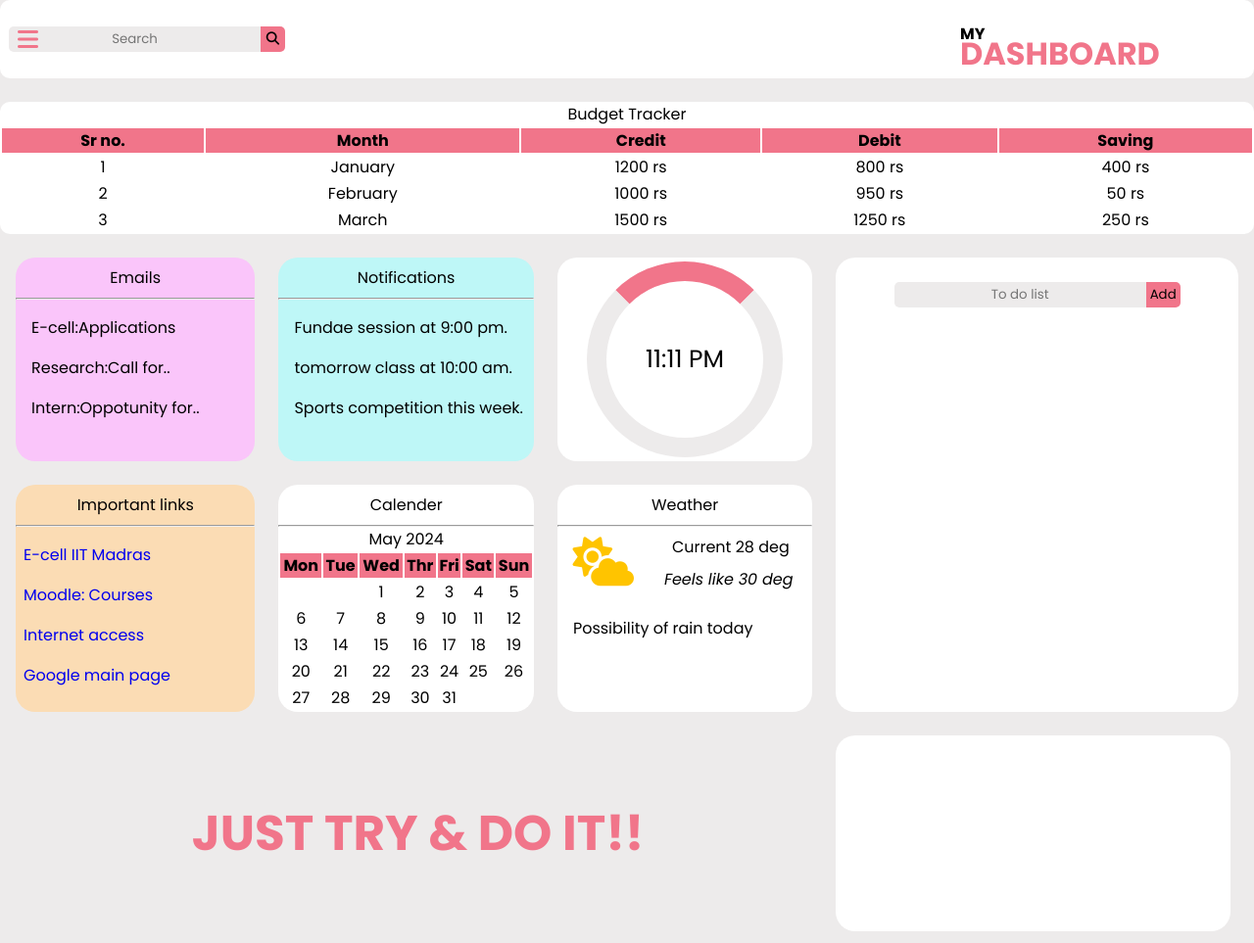
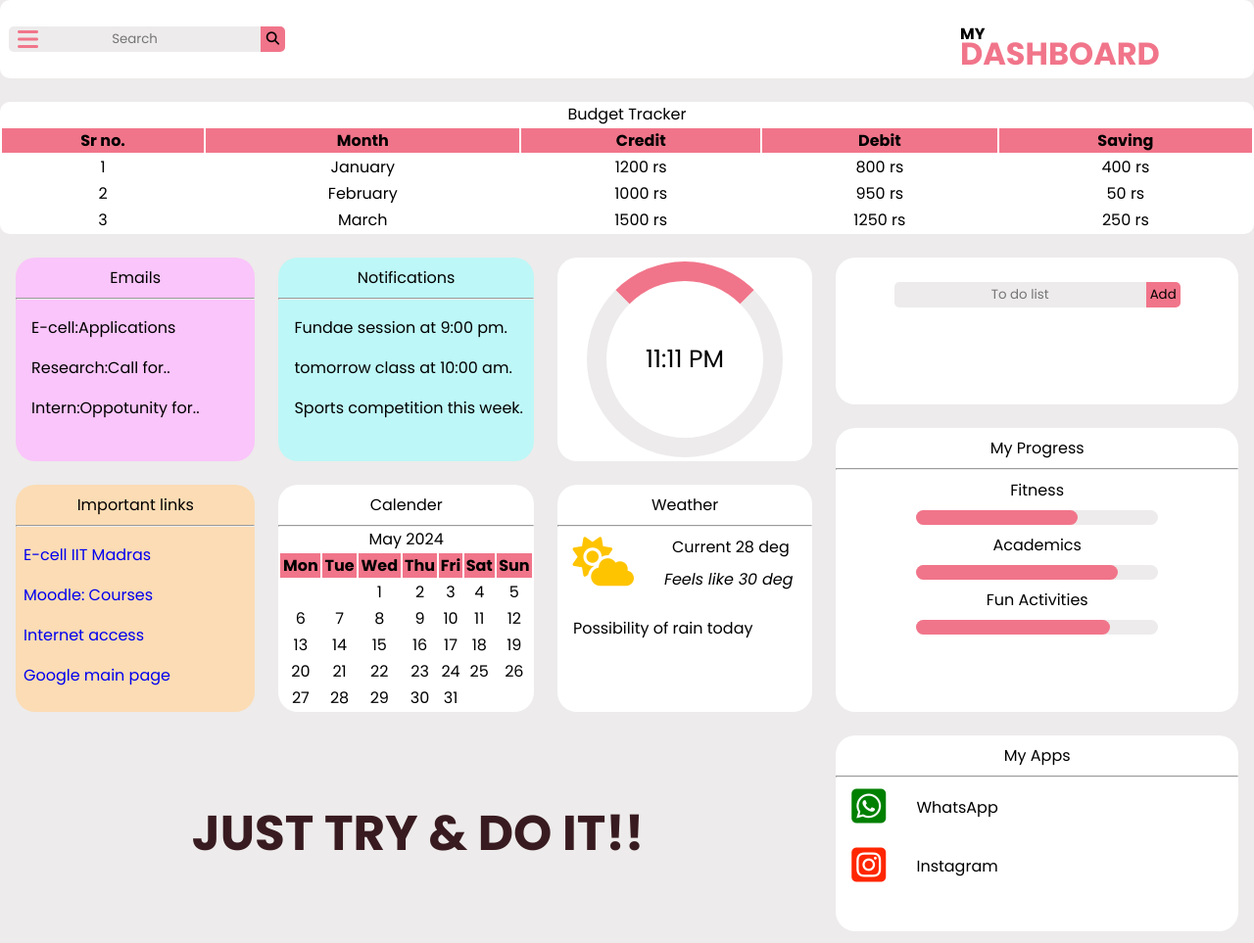
Before and after one commit to PruthvirajChougale/WMO_Manager_app, a plain HTML site: page index.html in a window 1280 px wide. Shown: the whole page at 98% size. Drawn offline with Linux system fonts and the light colour scheme.

Commit message:
Dashboard completed

```diff
--- a/index.html
+++ b/index.html
@@ -143,7 +143,7 @@
                             <th>Mon</th>
                             <th>Tue</th>
                             <th>Wed</th>
-                            <th>Thr</th>
+                            <th>Thu</th>
                             <th>Fri</th>
                             <th>Sat</th>
                             <th>Sun</th>
@@ -212,14 +212,56 @@
                </div>
             </div>
             <div id="right_content">
-                <input id="to-do" type="text" placeholder="To do list">
+                <div id="mytodo">
+                    <input id="to-do" type="text" placeholder="To do list">
                 <button id="add">Add</button>
+                </div>
+                <div id="myprogress">
+                    <p>My Progress</p>
+                    <hr>
+                    <div id="progressgrid">
+                       <div id="fitness">
+                        <p>Fitness</p>
+                        <div class="progressbar" id="fitnesspro">
+                            <div class="colorpro"></div>
+                        </div>
+                        <p>Academics</p>
+                        <div class="progressbar" id="academicspro">
+                            <div class="colorpro"></div>
+                        </div>
+                        <p>Fun Activities</p>
+                        <div class="progressbar" id="funpro">
+                            <div class="colorpro"></div>
+                        </div>
+                       </div>
+                    </div>
+                </div>
+
             </div>
             <div id="quote">
                 <b class="quote-line">JUST TRY & DO IT!!</b>
 
             </div>
-            <div id="contact"></div>
+            <div id="app">
+                <p>My Apps</p>
+                <hr>
+                <div id="appgrid">
+                    <div class="grid-icon" id="wh-icon">
+                        <i class="fa-brands fa-square-whatsapp"></i>
+                    </div>
+                    <div id="wh">
+                        WhatsApp
+                    </div>
+                    <div class="grid-icon" id="insta-icon">
+                        <i class="fa-brands fa-square-instagram"></i>
+                    </div>
+                    <div id="insta">
+                        Instagram
+                    </div>
+                </div>
+
+
+            </div>
         </div>
     </div>
 
--- a/style.css
+++ b/style.css
@@ -156,14 +156,10 @@ tbody{
     width:100vw;
     height:700px;
     background-color: #edebeb;
-    /* border-radius:20px; */
 }
 #right_content{
-    background-color:#fff;
     display:flex;
-    justify-content:center;
-    /* height: 500px; */
-    border-radius:20px;
+    flex-direction: column;
     margin-right:1rem;
 }
 #left_content{
@@ -173,11 +169,12 @@ tbody{
     background-color: #edebeb;
     text-align:start;
 }
+
+/* quote just do it */
 #quote{
     display:flex;
     height:200px;
     margin:1.5rem;
-    /* background-color: #fff; */
     border-radius:20px;
     font-size:50px;
     justify-content: center;
@@ -185,7 +182,7 @@ tbody{
 
 }
 .quote-line{
-    animation:animate 5s ease-in-out 0s infinite alternate;
+    animation:animate 3s ease-in-out 0s infinite alternate;
 }
 @keyframes animate{
     from{
@@ -195,13 +192,42 @@ tbody{
         color:#f1758a;
     }
 }
-#contact{
+
+/* my apps */
+#app{
     height:200px;
-    margin:1.5rem 1.5rem 1.5rem 0;
+    margin:1.5rem 1rem 1.5rem 0;
     background-color: #fff;
     border-radius:20px;
 }
+#appgrid, #contactgrid{
+    display:grid;
+    grid-template-columns: 1fr 4fr;
+    align-items: center;
+    justify-content:start;
+}
+.grid-icon{
+    font-size: 40px;
+    margin-left:1rem;
+}
+#wh-icon{
+    color:green;
+}
+#insta-icon{
+    color:rgb(255, 38, 0);
+}
 
+/* my to do list */
+#mytodo{
+height: 150px;
+margin-bottom:1.5rem;
+width:100%;
+background-color:#fff;
+display:flex;
+justify-content:center;
+border-radius:20px;
+
+}
 #to-do{
     position:relative;
     top:25px;
@@ -216,6 +242,41 @@ tbody{
     border-top-right-radius: 5px;
     border-bottom-right-radius: 5px;
 }
+
+/* my progress bar */
+#myprogress{
+    flex:1;
+    background-color: #fff;
+    border-radius:20px;
+}
+#progressgrid{
+    grid-template-rows:1fr 1fr 1fr;
+}
+.progressbar{
+    height: 15px;
+    margin:0 20% 0 20%;
+    background-color: #edebeb;
+    border-radius:15px;
+}
+#fitnesspro{
+    display:grid;
+    grid-template-columns: 2fr 1fr;
+}
+#academicspro{
+    display:grid;
+    grid-template-columns: 5fr 1fr;
+
+}
+#funpro{
+    display:grid;
+    grid-template-columns: 4fr 1fr;
+}
+.colorpro{
+    background-color: #f1758a;
+    border-radius:15px;
+}
+
+/* content present on left side */
 .left-side{
     border-radius:20px;
     margin-right:1.5rem;
```
